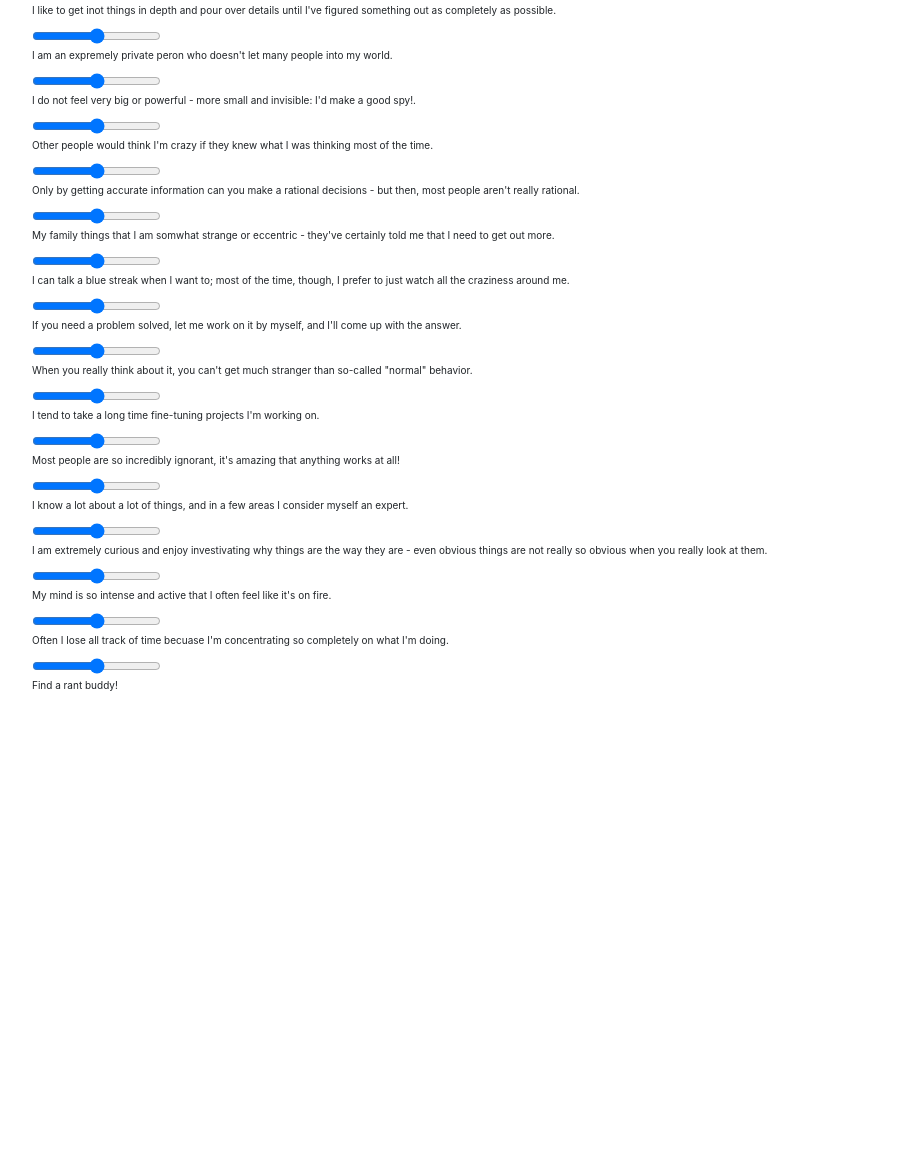
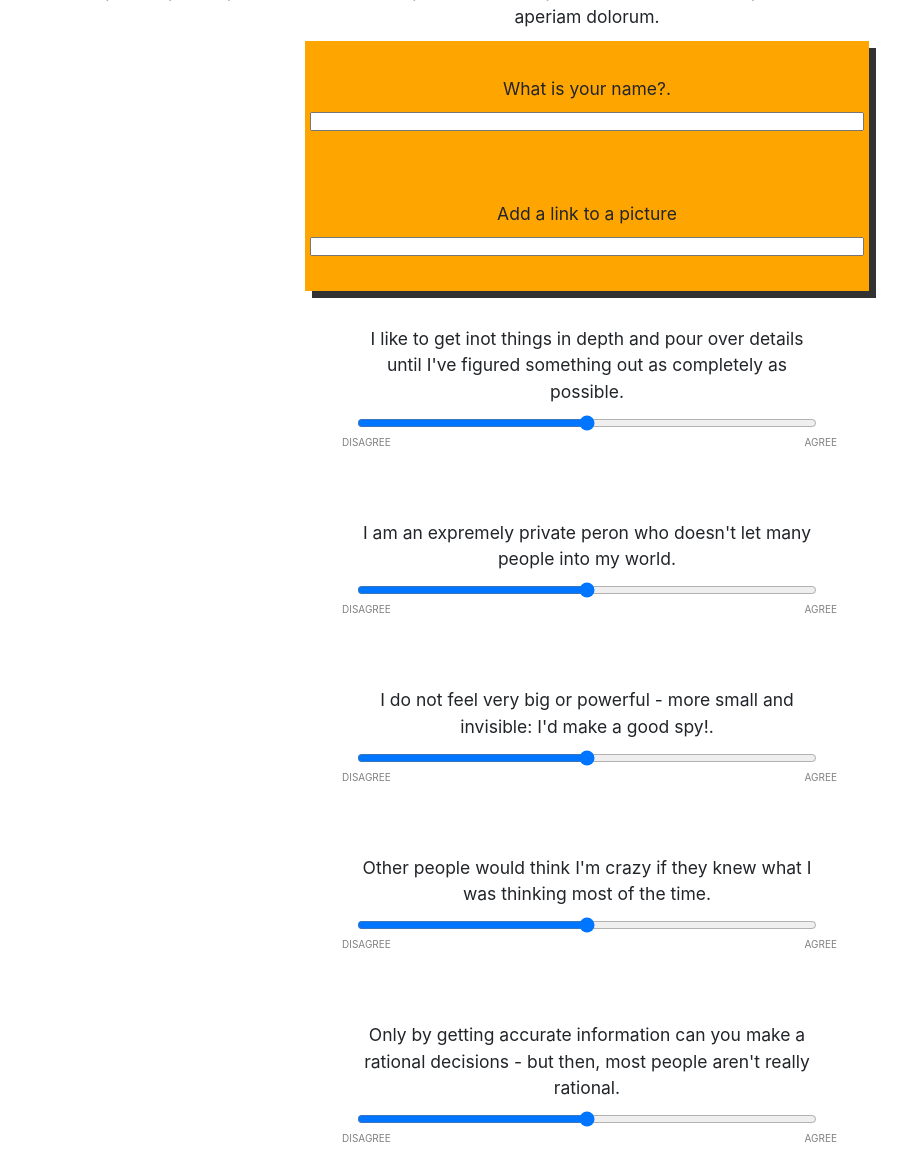
Before and after one commit to gnefkow/friendFinder, a website: page public/survey-5.html in a window 1280 px wide. Shown: the part 57-1206 px from the top of the page, without its empty margins (53-960 px from the left). Before the commit the page ends 800 px from the top, so only its background shows below. Drawn offline with nearby package versions, Linux system fonts and the light colour scheme.

Commit message:
App now pulls the user's name

```diff
--- a/public/interactions.js
+++ b/public/interactions.js
@@ -2,14 +2,22 @@ console.log("Interactions.js is connected!")
 
 // DOM ELEMENTS ==========
 var slider = document.getElementsByClassName("slider");
-var submitButton = document.getElementById("submitButton")
+var submitButton = document.getElementById("submitButton");
+var nameBox = document.getElementById("nameBox");
+var picBox = document.getElementById("picBox");
 
 
+var userName;
 var score = 0;
 var userScores = [];
 var type = "Five";
 
 submitButton.onclick = createUserScoreArr;
+
+function getUserName(){
+  userName = nameBox.value;
+  console.log(userName);
+}
 
 function createUserScoreArr(){
   userScores = [];
@@ -18,8 +26,10 @@ function createUserScoreArr(){
     userScores.push(score);
   });
   console.log(userScores);
+  getUserName();
   addUserScore();
   interpretUserScore();
+  alert(`Sorry, ${userName}, we don't have a backend yet, so we can't find you a buddy :(`)
 }
 
 function addUserScore(){
@@ -32,21 +42,21 @@ function interpretUserScore(){
   console.log(`interpret thinks the score is ${score}`)
   switch(true) {
     case (score < 16):
-      alert(`You are probably not a withdrawn type (not a Four, Five, or Nine`)
+      alert(`Hey ${userName}, you are probably not a withdrawn type (not a Four, Five, or Nine`)
       break;
     case (score < 31):
-      alert(`You are probably not a type ${type}`)
+      alert(`Hey ${userName},you are probably not a type ${type}`)
       break;
     case (score < 46):
-      alert(`You probably have ${type} issues or a Type Five Parent`)
+      alert(`Hey ${userName}, you probably have ${type} issues or a Type Five Parent`)
       break;
     case (score < 61):
-      alert(`You most likely have a ${type} component.`)
+      alert(`Hey ${userName}, you most likely have a ${type} component.`)
       break;
     case (score < 75):
-      alert(`You are most likely a ${type}, but you could still be another type if you are thinking too narrowly about Type ${type}`)
+      alert(`Hey ${userName}, you are most likely a ${type}, but you could still be another type if you are thinking too narrowly about Type ${type}`)
       break;
     default:
-      alert("Something went wrong, try that again!")
+      alert(`Hey ${userName}, something went wrong, try that again!`)
   }
 }
--- a/public/style.css
+++ b/public/style.css
@@ -12,8 +12,63 @@ html {font-size: 62.5%;} /* Sets the default size so you can use ems and rems */
   box-sizing: border-box;
 }
 
+p {
+  font-size: 1.75em;
+  text-align: center;
+}
 
+.question {
+  padding: 3.5em .5em 3.5em .5em;
+}
 
 .slider{
-background-color: orange;
+width: 100%;
 }
+
+.rangeLabels {
+  font-size: 1em;
+  color: gray;
+}
+
+.agree {
+  position: absolute;
+  right: 0;
+}
+
+.inlineQuestion {
+  margin-right: auto;
+  margin-left: auto;
+  max-width: 50em;
+  margin-bottom: 8em;
+}
+
+#userInfoBox{
+  width: 120%;
+  margin-left: -10%;
+  background-color: orange;
+  -webkit-box-shadow: 7px 7px 0px 0px rgba(50, 50, 50, 1);
+  -moz-box-shadow:    7px 7px 0px 0px rgba(50, 50, 50, 1);
+  box-shadow:         7px 7px 0px 0px rgba(50, 50, 50, 1);
+}
+
+.textBox{
+  width: 100%;
+text-align: center;
+}
+
+.primaryCTA {
+  font-size: 2em;
+  background-color: #F152AA;
+  color: white;
+  text-align: center;
+  padding: .75em;
+  -webkit-box-shadow: 7px 7px 0px 0px rgba(50, 50, 50, 1);
+  -moz-box-shadow:    7px 7px 0px 0px rgba(50, 50, 50, 1);
+  box-shadow:         7px 7px 0px 0px rgba(50, 50, 50, 1);
+}
+
+.primaryCTA:hover {
+  -webkit-box-shadow: 11px 11px 0px 0px rgba(50, 50, 50, 1);
+  -moz-box-shadow:    11px 11px 0px 0px rgba(50, 50, 50, 1);
+  box-shadow:         11px 11px 0px 0px rgba(50, 50, 50, 1);
+}
--- a/public/survey-5.html
+++ b/public/survey-5.html
@@ -31,67 +31,137 @@
       <div class="row">
         <div class="col-md-12 inlineQuestion">
           <form>
-            <div>
+              <div id="userInfoBox">
+                <div class="question">
+                    <p>What is your name?.</p>
+                    <input id="nameBox" class="textBox" type="text">
+                </div>
+                <div class="question">
+                    <p>Add a link to a picture</p>
+                    <input id="picBox" class="textBox" type="text">
+                </div>
+              </div>
+            <div class="question">
                 <p>I like to get inot things in depth and pour over details until I've figured something out as completely as possible.</p>
                 <input id="slider51" class="slider" type="range" min="1" max="5" data-rangeslider>
+                <div class="row">
+                  <div class="rangeLabels disagree">DISAGREE</div>
+                  <div class="rangeLabels agree">AGREE</div>
+                </div>
             </div>
-            <div>
+            <div class="question">
                 <p>I am an expremely private peron who doesn't let many people into my world.</p>
                 <input id="slider52" class="slider" type="range" min="1" max="5" data-rangeslider>
+                <div class="row">
+                    <div class="rangeLabels disagree">DISAGREE</div>
+                    <div class="rangeLabels agree">AGREE</div>
+                  </div>
             </div>
-            <div>
+            <div class="question">
                 <p>I do not feel very big or powerful - more small and invisible: I'd make a good spy!.</p>
                 <input id="slider53" class="slider" type="range" min="1" max="5" data-rangeslider>
+                <div class="row">
+                    <div class="rangeLabels disagree">DISAGREE</div>
+                    <div class="rangeLabels agree">AGREE</div>
+                  </div>
             </div>
-            <div>
+            <div class="question">
                 <p>Other people would think I'm crazy if they knew what I was thinking most of the time.</p>
                 <input id="slider54" class="slider" type="range" min="1" max="5" data-rangeslider>
+                <div class="row">
+                    <div class="rangeLabels disagree">DISAGREE</div>
+                    <div class="rangeLabels agree">AGREE</div>
+                  </div>
             </div>
-            <div>
+            <div class="question">
                 <p>Only by getting accurate information can you make a rational decisions - but then, most people aren't really rational.</p>
                 <input id="slider55" class="slider" type="range" min="1" max="5" data-rangeslider>
+                <div class="row">
+                    <div class="rangeLabels disagree">DISAGREE</div>
+                    <div class="rangeLabels agree">AGREE</div>
+                  </div>
             </div>
-            <div>
+            <div class="question">
                 <p>My family things that I am somwhat strange or eccentric - they've certainly told me that I need to get out more.</p>
                 <input id="slider56" class="slider" type="range" min="1" max="5" data-rangeslider>
+                <div class="row">
+                    <div class="rangeLabels disagree">DISAGREE</div>
+                    <div class="rangeLabels agree">AGREE</div>
+                  </div>
             </div>
-            <div>
+            <div class="question">
                 <p>I can talk a blue streak when I want to; most of the time, though, I prefer to just watch all the craziness around me.</p>
                 <input id="slider57" class="slider" type="range" min="1" max="5" data-rangeslider>
+                <div class="row">
+                    <div class="rangeLabels disagree">DISAGREE</div>
+                    <div class="rangeLabels agree">AGREE</div>
+                  </div>
             </div>
-            <div>
+            <div class="question">
                 <p>If you need a problem solved, let me work on it by myself, and I'll come up with the answer.</p>
                 <input id="slider57" class="slider" type="range" min="1" max="5" data-rangeslider>
+                <div class="row">
+                    <div class="rangeLabels disagree">DISAGREE</div>
+                    <div class="rangeLabels agree">AGREE</div>
+                  </div>
             </div>
-            <div>
+            <div class="question">
                 <p>When you really think about it, you can't get much stranger than so-called "normal" behavior.</p>
                 <input id="slider57" class="slider" type="range" min="1" max="5" data-rangeslider>
+                <div class="row">
+                    <div class="rangeLabels disagree">DISAGREE</div>
+                    <div class="rangeLabels agree">AGREE</div>
+                  </div>
             </div>
-            <div>
+            <div class="question">
                 <p>I tend to take a long time fine-tuning projects I'm working on.</p>
                 <input id="slider57" class="slider" type="range" min="1" max="5" data-rangeslider>
+                <div class="row">
+                    <div class="rangeLabels disagree">DISAGREE</div>
+                    <div class="rangeLabels agree">AGREE</div>
+                  </div>
             </div>
-            <div>
+            <div class="question">
                 <p>Most people are so incredibly ignorant, it's amazing that anything works at all!</p>
                 <input id="slider57" class="slider" type="range" min="1" max="5" data-rangeslider>
+                <div class="row">
+                    <div class="rangeLabels disagree">DISAGREE</div>
+                    <div class="rangeLabels agree">AGREE</div>
+                  </div>
             </div>
-            <div>
+            <div class="question">
                 <p>I know a lot about a lot of things, and in a few areas I consider myself an expert.</p>
                 <input id="slider57" class="slider" type="range" min="1" max="5" data-rangeslider>
+                <div class="row">
+                    <div class="rangeLabels disagree">DISAGREE</div>
+                    <div class="rangeLabels agree">AGREE</div>
+                  </div>
             </div>
-            <div>
+            <div class="question">
                 <p>I am extremely curious and enjoy investivating why things are the way they are - even obvious things are not really so obvious when you really look at them.</p>
                 <input id="slider57" class="slider" type="range" min="1" max="5" data-rangeslider>
+                <div class="row">
+                    <div class="rangeLabels disagree">DISAGREE</div>
+                    <div class="rangeLabels agree">AGREE</div>
+                  </div>
             </div>
-            <div>
+            <div class="question">
                 <p>My mind is so intense and active that I often feel like it's on fire.</p>
                 <input id="slider57" class="slider" type="range" min="1" max="5" data-rangeslider>
+                <div class="row">
+                    <div class="rangeLabels disagree">DISAGREE</div>
+                    <div class="rangeLabels agree">AGREE</div>
+                  </div>
             </div>
-            <div>
+            <div class="question">
                 <p>Often I lose all track of time becuase I'm concentrating so completely on what I'm doing.</p>
                 <input id="slider57" class="slider" type="range" min="1" max="5" data-rangeslider>
+                <div class="row">
+                    <div class="rangeLabels disagree">DISAGREE</div>
+                    <div class="rangeLabels agree">AGREE</div>
+                  </div>
             </div>
-            <div id="submitButton">Find a rant buddy!</div>
+            <div id="submitButton" class="primaryCTA">Find a rant buddy!</div>
 
         </form>
 
```
